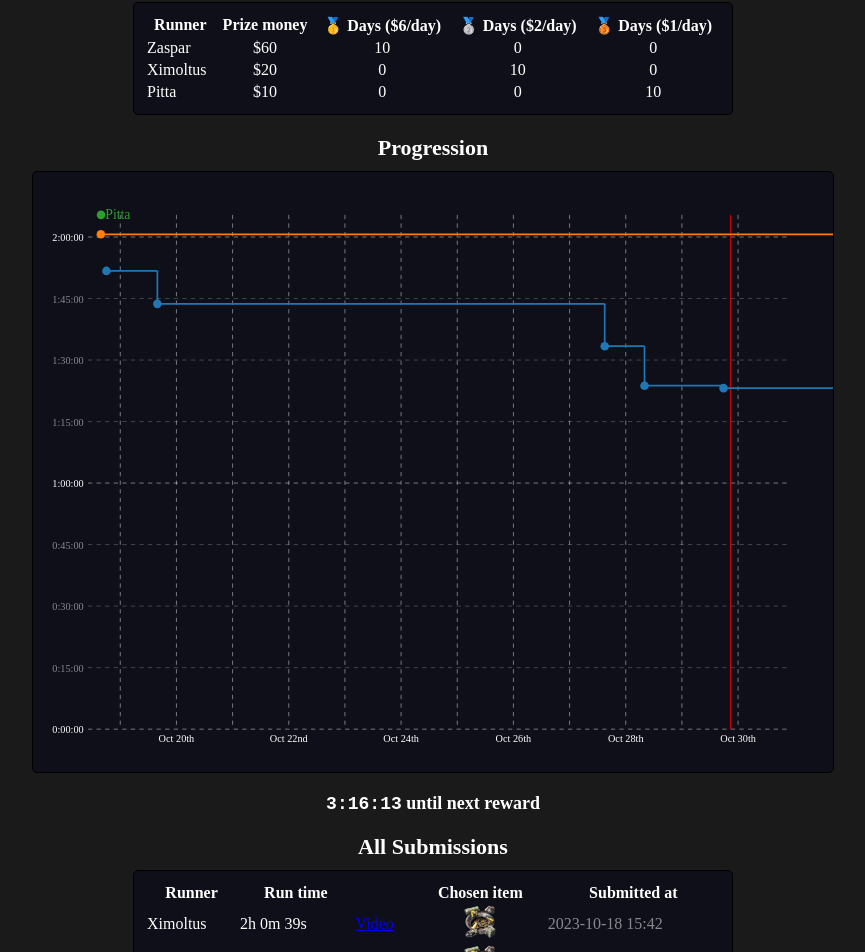
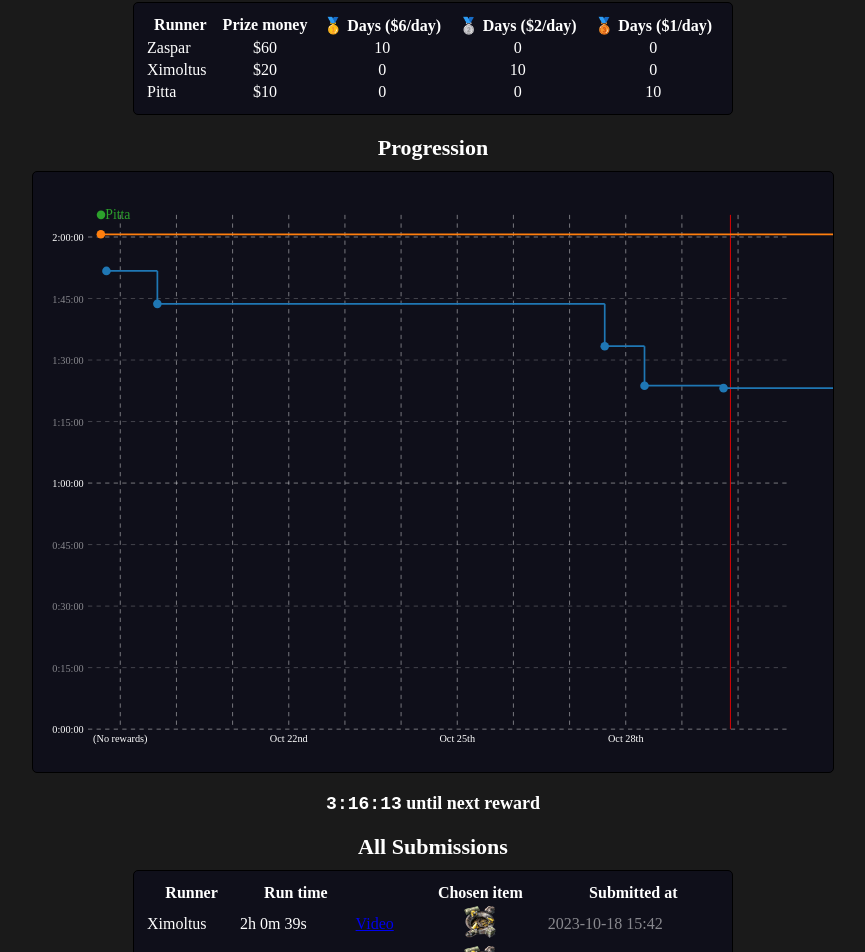
Before and after one commit to petersn/factorio-mod-speedruns-leaderboard, a React app: page / in a window 1280 px wide. Shown: the part 802-1754 px from the top of the page, without its empty margins (207-1072 px from the left). Built offline with nearby package versions, Linux system fonts and the light colour scheme.

Commit message:
Only show every third day, to prevent crowding on the x-axis

```diff
--- a/src/App.tsx
+++ b/src/App.tsx
@@ -314,19 +314,19 @@ function App(props: {}) {
   const showCutoff = moment.tz('America/Los_Angeles');
   showCutoff.add(1, 'day');
   let first = true;
-  let everyOther = false;
+  let counter = 0;
   for (let day = COMPETITION_START_DAY.clone(); day.isBefore(showCutoff); day.add(1, 'day')) {
     const time = day.unix();
     const x = unixToX(time);
     svgContents.push(<line x1={x} y1={0} x2={x} y2={600} stroke='white' strokeWidth={1} strokeDasharray='5,5' opacity={0.5} />);
     // Put the day number at the bottom.
-    if (everyOther) {
+    if (counter % 3 === 0) {
       svgContents.push(<text x={x} y={600} fill='white' textAnchor='middle' fontSize={12} dy={15}>
         {first ? '(No rewards)' : day.format('MMM Do')}
       </text>);
     }
     first = false;
-    everyOther ^= true;
+    counter++;
   }
   // Draw a horizontal dashed line for each hour.
   for (const [hours, minutes, opacity] of [
```
